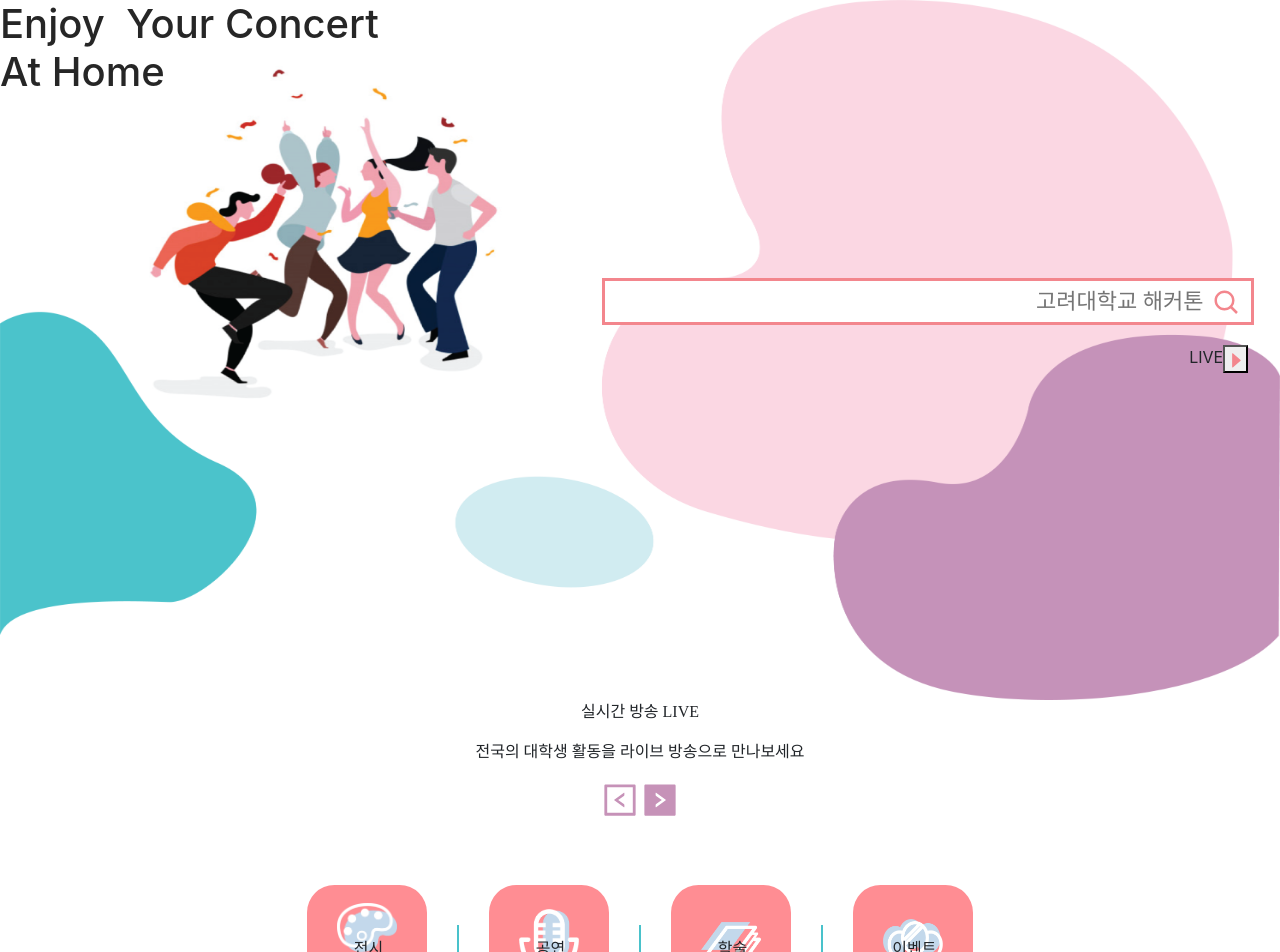
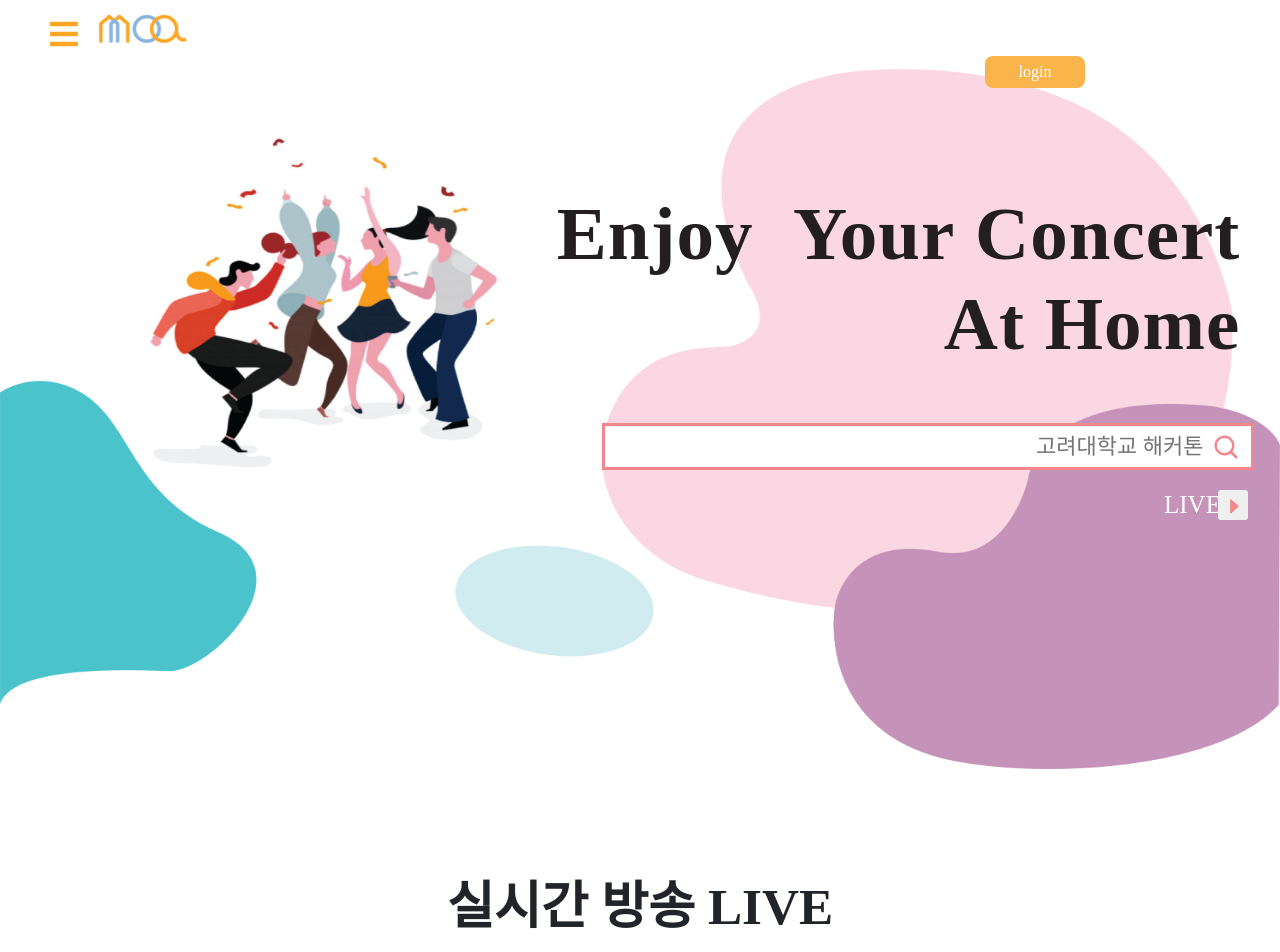
Before and after one commit to leeseooo/MOA, a React (Create React App) app in the folder MOA/client/: page / in a window 1280 px wide. Shown: the top 952 px of the page. Built offline with nearby package versions, Linux system fonts and the light colour scheme; no server answers; a web font is replaced by a local one.

Commit message:
네비게이션 완성로그인빼고

```diff
--- a/MOA/client/src/App.js
+++ b/MOA/client/src/App.js
@@ -8,20 +8,29 @@ import LandingPage from "./LandingPage/LandingPage.js";
 import RegisterPage from "./RegisterPage/RegisterPage.js";
 import LoginPage from "./LoginPage/LoginPage";
 import Auth from "./hoc/auth";
+import Navbar from "./NavBar/Navbar";
 import Axios from 'axios'
 
 function App() {
   return (
-    <div>
+    <Suspense fallback={(<div>Loading...</div>)}>
+      <Navbar />
+      <div style={{ paddingTop: '69px' }}>
       <Switch>
-          <Route exact path="/" component={Auth(MainPage, null)} />
-          <Route exact path="/login" component={Auth(LoginPage, false)} />
-          <Route exact path="/register" component={Auth(RegisterPage, false)} />
-          <Route exact path="/upload" component={Auth(VideoUploadPage, null)} />
-          <Route exact path="/image" component={Auth(ImageUploadPage, true)} />
-          <Route exact path="/video/:videoId" component={Auth(VideoDetailPage, null)} />
+        <Route exact path="/" component={Auth(MainPage, null)} />
+        <Route exact path="/login" component={Auth(LoginPage, false)} />
+        <Route exact path="/register" component={Auth(RegisterPage, false)} />
+        {/* <Route exact path="/broadcast" component={Auth(BroadCastPage, null)} /> */}
+        {/* <Route exact path="/broadcastform" component={Auth(BroadCastForm, null)} /> */}
+        {/* <Route exact path="/liveVideo/:liveId" component={Auth(LiveVideoPage, null)} /> */}
+        <Route exact path="/video/upload" component={Auth(VideoUploadPage, null)} />
+        {/* <Route exact path="/image/upload" component={Auth(ImageUploadPage, null)} /> */}
+        <Route exact path="/video/:videoId" component={Auth(VideoDetailPage, null)} />
+        {/* <Route exact path="/carousel" component={Carouseltest} /> */}
       </Switch>
-    </div>
+      </div>
+    </Suspense>
+
   );
 }
 
--- /dev/null
+++ b/MOA/client/src/NavBar/Navbar.css
@@ -0,0 +1,100 @@
+@import '~antd/dist/antd.css';
+
+
+.navbar {
+    background-color: 'white';
+    height: 60px;
+    display: flex;
+    justify-content: flex-start;
+    align-items: center;
+  }
+
+  .menu-bars {
+    margin-left: 2rem;
+    font-size: 2rem;
+    background: none;
+    color: #F3868D;
+    margin-right: 1rem;
+  }
+
+  .nav-menu {
+    background-color: #ffffff;
+    width: 250px;
+    height: 100vh;
+    display: flex;
+    justify-content: center;
+    position: fixed;
+    top: 0;
+    left: -100%;
+    transition: 850ms;
+    /* margin-left: -30px; */
+  }
+
+  .nav-menu.active {
+    left: 0;
+    transition: 350ms;
+  }
+
+  .nav-text {
+    display: flex;
+    justify-content: flex-start;
+    align-items: center;
+    padding: 8px 0px 8px 16px;
+    list-style: none;
+    height: 60px;
+  }
+
+  .nav-text a {
+    text-decoration: none;
+    color: #F3868D;
+    font-size: 18px;
+    width: 95%;
+    height: 100%;
+    display: flex;
+    align-items: center;
+    padding: 0 16px;
+    border-radius: 4px;
+  }
+
+  .nav-text a:hover {
+    /* background-color: #1a83ff; */
+	border:2px solid #F3868D;
+  }
+
+  .nav-menu-items {
+    width: 100%;
+  }
+
+  .navbar-toggle {
+    background-color:  #ffffff;
+    width: 100%;
+    height: 80px;
+    display: flex;
+    justify-content: flex-start;
+    align-items: center;
+  }
+
+  span {
+    margin-left: 16px;
+  }
+  @import url(//fonts.googleapis.com/earlyaccess/kopubbatang.css);
+  .loginbutton{
+    position: absolute;
+    width: 100px;
+    height: 32px;
+    border-radius: 8px;
+    background-color: #fab44c;
+    border: 0;
+    outline:0;
+    /* margin-left: 85%; */
+    /* margin-bottom: 30%; */
+    color: rgb(255, 255, 255);
+    font-family:KoPub Batang ;
+    cursor: pointer;
+
+  }
+  .logo{
+    margin-left: 2.5%;
+    margin-bottom: 3px;
+    width:90px;
+  }
--- /dev/null
+++ b/MOA/client/src/NavBar/Navbar.js
@@ -0,0 +1,73 @@
+import React, { useState } from "react";
+import * as FaIcons from "react-icons/fa";
+import * as AiIcons from "react-icons/ai";
+import {Link} from 'react-router-dom';
+import { useSelector } from "react-redux";
+import {SidebarData} from'./SidebarData';
+import axios from 'axios';
+import './Navbar.css';
+import {IconContext} from 'react-icons';
+import moalogo from '../mainpage/pictures/moa.png';
+import { withRouter } from 'react-router-dom';
+
+function Navbar(props){
+
+
+    const user = useSelector(state => state.user);
+
+    const [sidebar, setSidebar]=useState(false);
+    const showSidebar=()=> setSidebar(!sidebar);
+
+    const handleLogout = () => {
+        axios.get('/api/user/logout')
+            .then(res => {
+                if (res.status === 200) {
+                    props.history.push('/login')
+                } else {
+                    alert('로그아웃에 실패했습니다.');
+                }
+            })
+    }
+
+    return(
+        <div style={{ position: 'fixed', zIndex: 5, width: '100%', display: 'flex', background: 'white' }}>
+        <IconContext.Provider value={{ color: '#fff' }}>
+        <div className='navbar'>
+            <Link to="#" className='menu-bars'>
+                <FaIcons.FaBars onClick={showSidebar} color="#FFA625"/>
+            </Link>
+            <a href='/'><img className="logo" src={moalogo} alt="logo" /></a>
+            {
+                (user.userData && !user.userData.isAuth) ?
+                <Link to='/login' style={{ marginLeft: '570%', marginBottom: '20%'}}><button  className="loginbutton" >login</button></Link> :
+                <button style={{marginLeft:'90%'}} className="loginbutton" onClick={handleLogout}>logout</button>
+            }
+
+            {/* <Link to='/login'><button className="loginbutton">login</button></Link>  */}
+
+        </div>
+        <nav className={sidebar ? 'nav-menu active' : 'nav-menu'}>
+            <ul className='nav-menu-items' onClick={showSidebar}>
+                <li className="navbar-toggle">
+                    <Link to="#" className='menu-bars'>
+                    <AiIcons.AiOutlineClose style={{color:"#F3868D"}}/>
+                    </Link>
+                </li>
+                {SidebarData.map((item,index) =>{
+                    return(
+                        <li style={{height:"80px"}} key={index} className={item.cName}>
+                            <Link to={item.path}>
+                                {item.icon}
+                                <span>{item.title}</span>
+                            </Link>
+                        </li>
+                    )
+                })}
+            </ul>
+        </nav>
+        </IconContext.Provider>
+        </div>
+    );
+}
+
+export default withRouter(Navbar);
--- /dev/null
+++ b/MOA/client/src/NavBar/SidebarData.js
@@ -0,0 +1,44 @@
+import React from 'react';
+import * as FaIcons from "react-icons/fa";
+import * as AiIcons from "react-icons/ai";
+import * as IoIcons from "react-icons/io";
+import * as BiIcons from "react-icons/bi";
+import * as GiIcons from "react-icons/gi";
+import * as RiIcons from "react-icons/ri";
+import * as FiIcons from "react-icons/fi";
+import Mainpage from "../mainpage/Mainpage";
+
+
+
+export const SidebarData=[
+    {
+        title:'Home',
+        path:'/',
+        icon:<AiIcons.AiFillHome style={{color:"#F3868D",fontSize:"40",paddingBottom:"10px"}}/>,
+        cName:'nav-text'
+    },
+    {
+        title:'부스생성',
+        path:'/video/upload',
+        icon:<GiIcons.GiGearHammer style={{color:"#F3868D",fontSize:"40",paddingBottom:"10px"}}/>,
+        cName:'nav-text'
+    },
+    {
+        title:'부스편집',
+        path:'/',
+        icon:<BiIcons.BiEdit style={{color:"#F3868D",fontSize:"40",paddingBottom:"10px"}}/>,
+        cName:'nav-text'
+    },
+    {
+        title:'업로드',
+        path:"/",
+        icon:<FiIcons.FiUpload style={{color:"#F3868D",fontSize:"40",paddingBottom:"10px"}}/>,
+        cName:"nav-text"
+    },
+    {
+        title:'라이브 시작',
+        path:'/',
+        icon:<RiIcons.RiLiveFill style={{color:"#F3868D",fontSize:"40",paddingBottom:"10px"}}/>,
+        cName:'nav-text'
+    }
+]
--- a/MOA/client/src/mainpage/MainSections/CurrentExhibitPage.js
+++ b/MOA/client/src/mainpage/MainSections/CurrentExhibitPage.js
@@ -15,8 +15,8 @@ function CurrentExhibitPage() {
         <div   style={{backgroundColor:"#D1ECEF",backgroundSize:"100%",height:"100vh",marginTop:"250px"}}>
             <link rel="stylesheet" type="text/css" charset="UTF-8" href="https://cdnjs.cloudflare.com/ajax/libs/slick-carousel/1.6.0/slick.min.css" />
 				<link rel="stylesheet" type="text/css" href="https://cdnjs.cloudflare.com/ajax/libs/slick-carousel/1.6.0/slick-theme.min.css" />
-				{/* <style>{cssstyle}</style> */}
-        <h2> Multiple items </h2>
+
+
         <AliceCarousel>
           <div>
             <h3 className="maincurrentextesth3">1</h3>
--- a/MOA/client/src/mainpage/Mainpage.css
+++ b/MOA/client/src/mainpage/Mainpage.css
@@ -9,6 +9,16 @@
     background-size: 100% 700px;
     border-bottom: none;
 }
+.nav{
+    height: 40px;
+}
+.mainpage_below{
+    text-align:center;
+    height:100vh;
+    border-top: none;
+}
+
+
 .searchinput{
     position: relative;
     margin-top:150px;
@@ -42,3 +52,128 @@
 .kopubbatang * {
     font-family: 'KoPub Batang', serif;
 }
+
+.live {
+    width: 30px;
+    height: 21px;
+    margin-right: 1.5rem;
+    font-family: TypoGraphica;
+    font-size: 25px;
+    line-height: 1.2;
+    letter-spacing: normal;
+    text-align: right;
+    color: #ffffff;
+    font-weight: lighter;
+}
+
+.livebutton{
+    border-radius: 3px;
+    border-style: none;
+    width: 30px;
+    height: 30px;
+    outline: none;
+    cursor: pointer;
+}
+
+.Enjoy-Your-Concert-At-Home {
+    position: relative;
+    margin-right: 3.1%;
+    text-align: right;
+    height:180px;
+    font-family: TypoGraphica;
+    top: 120px;
+    font-size: 75px;
+    font-weight: 550;
+    letter-spacing: 1px;
+    line-height: 1.2;
+    text-align: right;
+    color: #231f20;
+    margin-bottom: 0;
+}
+
+.heading {
+    font-size: 30px;
+    padding: 16px 0;
+    color: #444;
+    text-align: center;
+}
+
+.streamlive{
+
+    margin-top:100px;
+    font-size:3.2rem;
+    font-weight: bold;
+}
+
+.meetinlive{
+
+    font-size:0.8rem;
+    margin-top: 20px;
+}
+.livevideoleft{
+    position: relative;
+    margin-top:20px;
+}
+.livevideoright{
+    position: relative;
+    margin-top:20px;
+}
+.livevideo{
+    display: inline;
+    margin-top: 10px;
+}
+
+
+.livevideo2{
+    margin-left: 15px;
+}
+.livevideo3{
+    margin-left: 15px;
+}
+.livevideocap{
+    margin-top:18px;
+}
+.livevideobigcap{
+    margin-top:18px;
+    max-width: 370px;
+    padding-left: 25px;
+    text-align: left;
+}
+
+.livevideosmallcap{
+    margin-top:10px;
+    text-align: left;
+    padding-left: 25px;
+    font-size: 12px;
+}
+
+.hr-sect {
+    display: flex;
+    flex-basis: 100%;
+    align-items: center;
+    color:#000;
+    font-size: 20px;
+    margin: 8px 0px;
+}
+.hr-sect::before,
+.hr-sect::after {
+    content: "";
+    flex-grow: 1;
+    background: #D3D3D3;
+    height: 1px;
+    font-size: 0px;
+    line-height: 0px;
+    margin: 0px 16px;
+}
+
+.moalook{
+    /* position:absolute; */
+    display: flex;
+    justify-content:center;
+    align-items:center;
+    background-image:url('./pictures/moalook.png');
+    width: 100%;
+    height: 300px;
+    background-size: cover;
+    object-fit:cover;
+}
```
Also changed, not shown: 1 other file (tests, documents, lock files or other folders).
